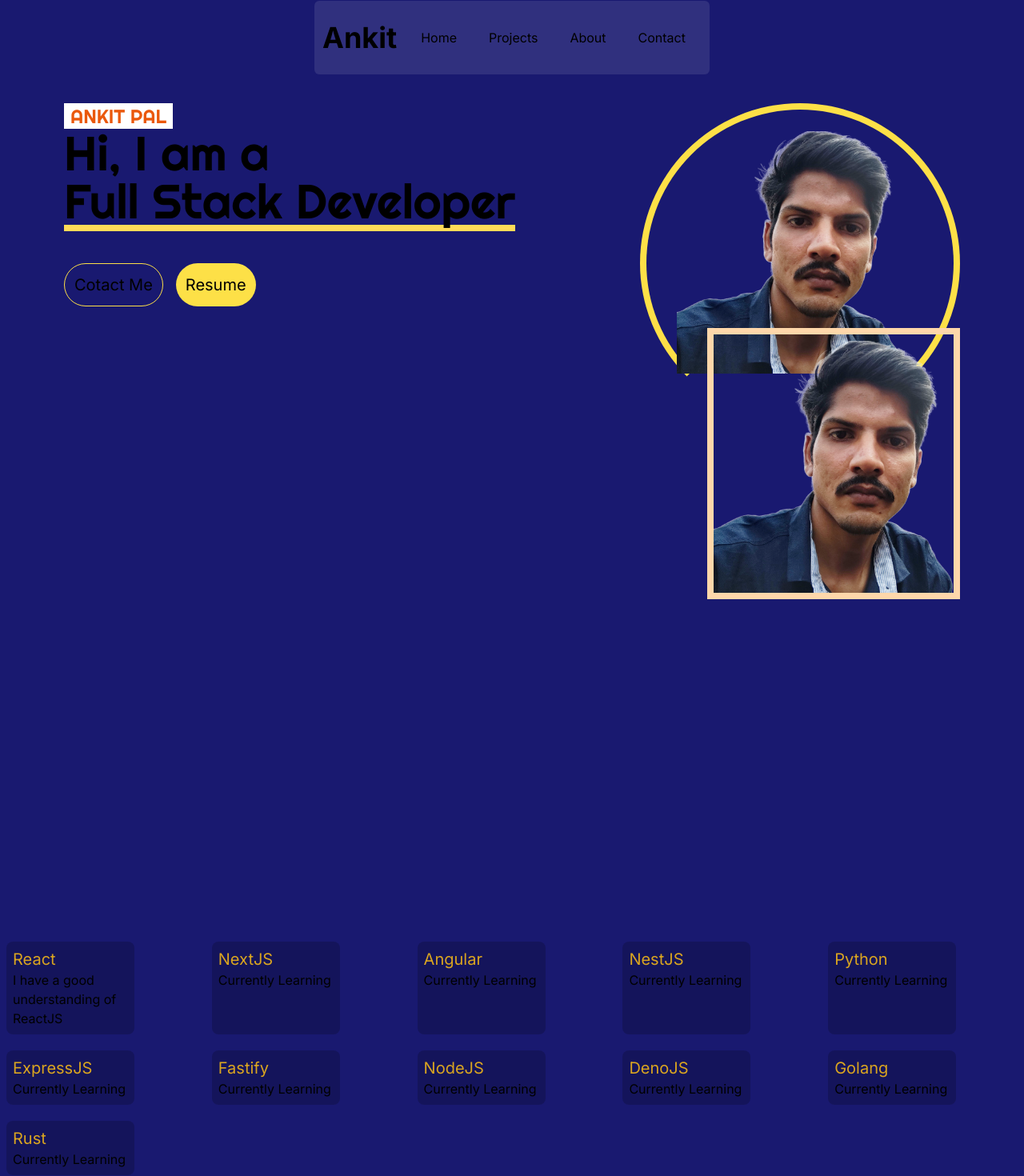
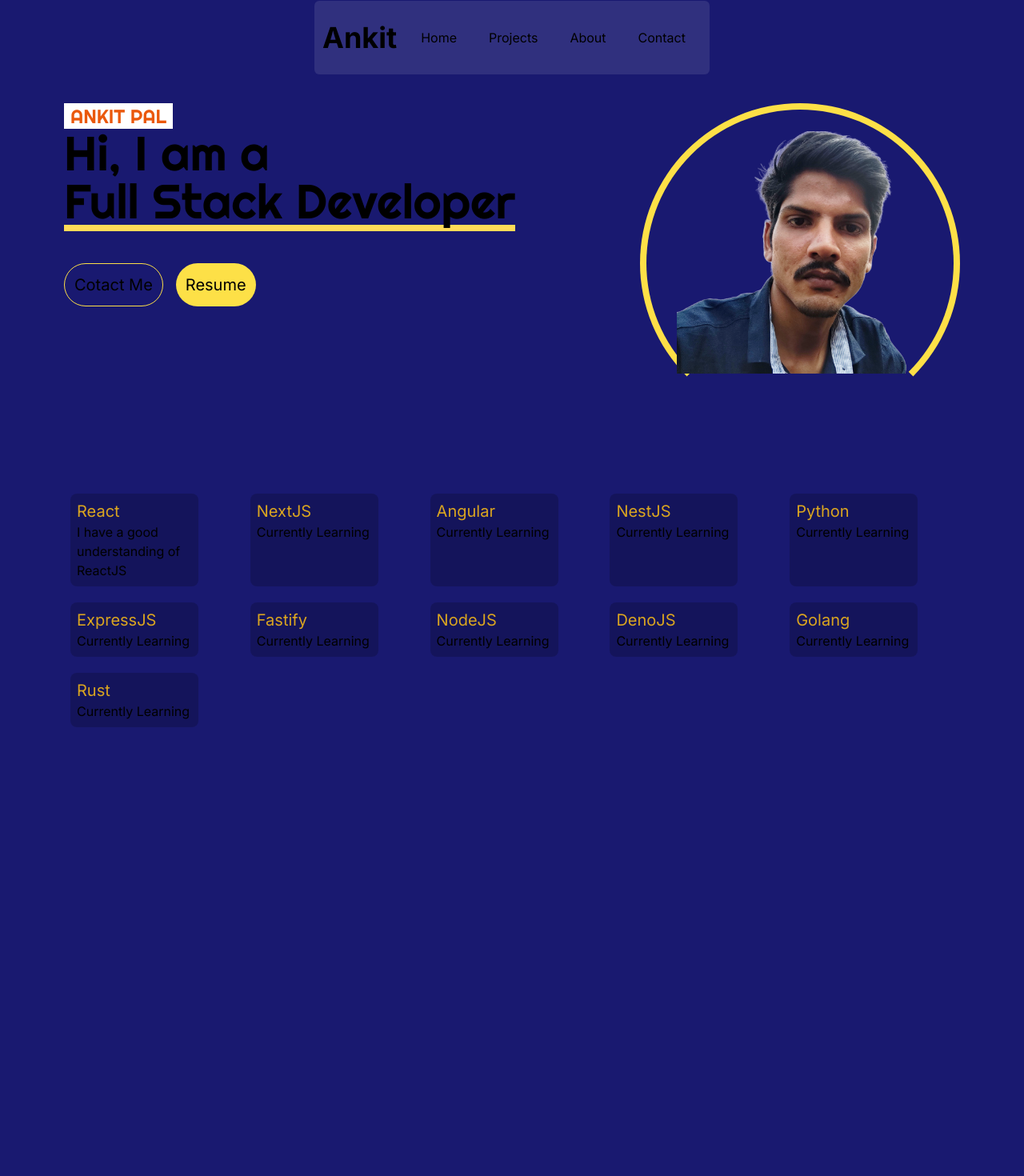
Before and after one commit to palankit003/newPortfolio, a Next.js app: page / in a window 1280 px wide. Shown: the part 31-1501 px from the top of the page at 80% size. After the commit the page ends 960 px from the top, so only its background shows below. Built offline with nearby package versions, Linux system fonts and the light colour scheme.

Commit message:
Remove: Image from home page to hero component

```diff
--- a/app/page.tsx
+++ b/app/page.tsx
@@ -1,8 +1,7 @@
-import Image from 'next/image'
+
 import Header from './components/Header'
 import Hero from './components/Hero'
 import Tech from './components/Tech'
-import User from '../public/AnkitPalWithoutBackground.png'
 
 const Technologies: TechProps[] = [
   {
@@ -44,10 +43,8 @@ export default function Home() {
     <>
       <Header />
       <Hero />
-      <div className=' absolute right-20 bottom-5 border-orange-200 border-[0.5rem] pt-2'>
-        <Image src={User} alt='ankit pal' width={300} />
-      </div>
-      <div className='grid lg:grid-cols-5 md:grid-cols-3 mt-[80vh] gap-1'>
+
+      <div className='grid lg:grid-cols-5 md:grid-cols-3 mx-20 mt-20 gap-1'>
         {
           Technologies.map((item) => {
             return (
```
